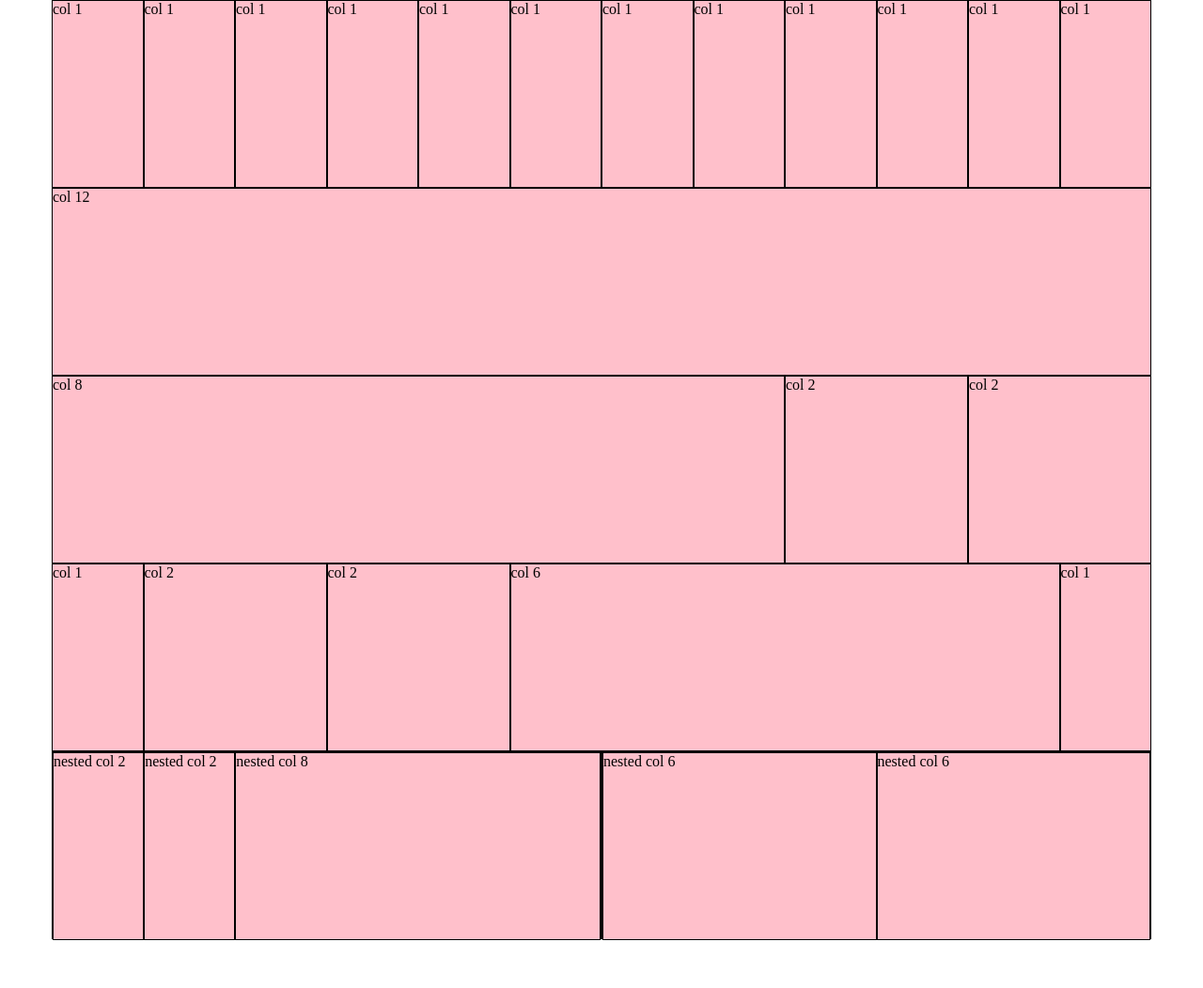
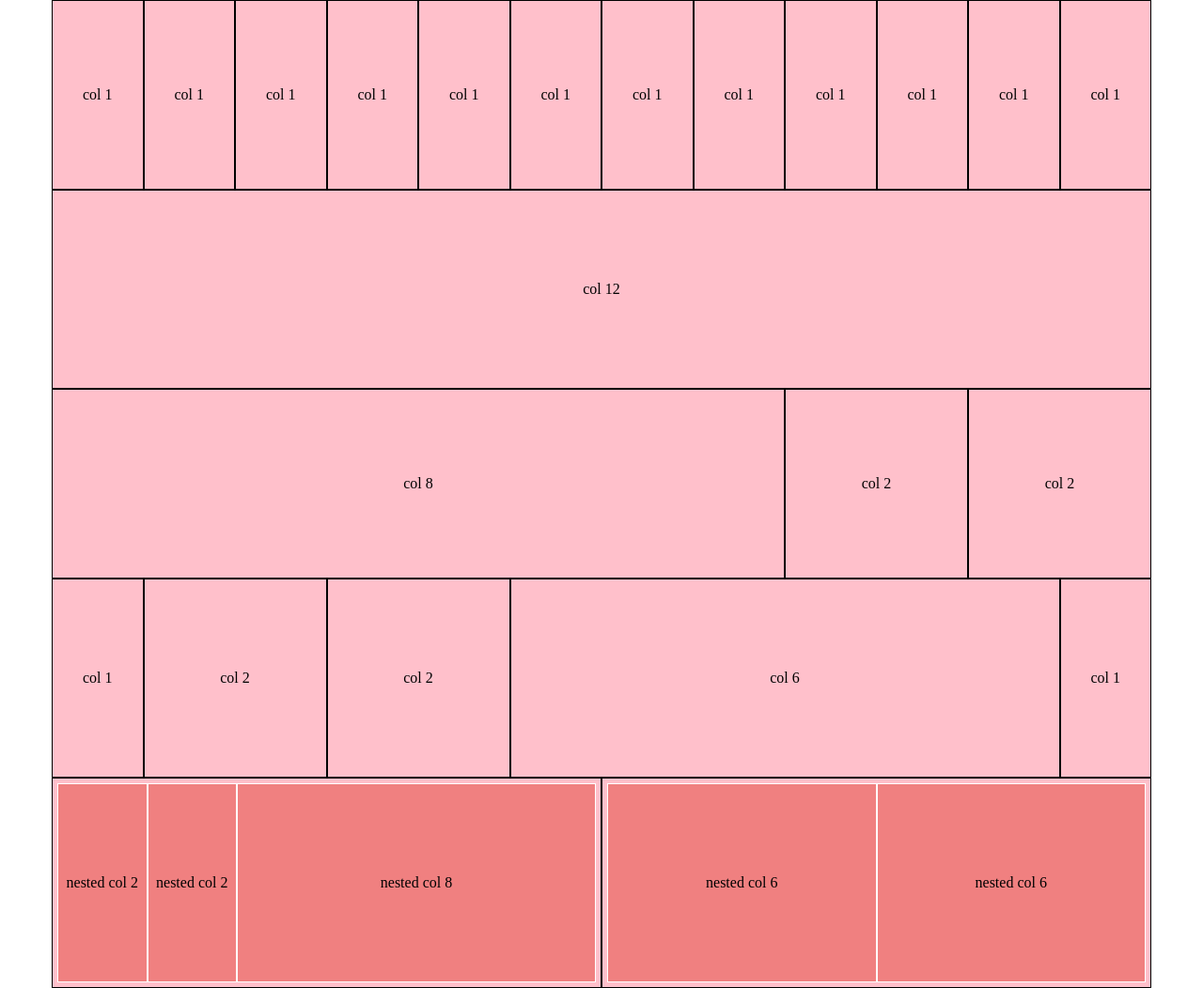
Before and after one commit to AndreaPirre/html-css-12bool, a plain HTML site: page index.html in a window 1280 px wide. Shown: the whole page at 94% size. Before the commit the page ends 1001 px from the top, so only its background shows below. Drawn offline with Linux system fonts and the light colour scheme.

Commit message:
aggiunto colore e bordo ai nested

```diff
--- a/css/style.css
+++ b/css/style.css
@@ -6,9 +6,27 @@
 
 [class*="col-"] {
     border: 1px solid #000;
-    height: 200px;
+    height: 200;
+    text-align: center;
+    line-height: 200px;
 }
 
 .container {
     background-color: pink;
+    height: 200px;
 }
+
+.container:last-child {
+    height:  100%;
+}
+
+
+.container:last-child > div {
+    padding: 5px;
+}
+
+[class*="col-"] > .container > [class*="col-"] {
+    background-color: lightcoral;
+    border-color: #fff;
+
+}
```
Also changed, not shown: index.html (+16 -13 lines).
